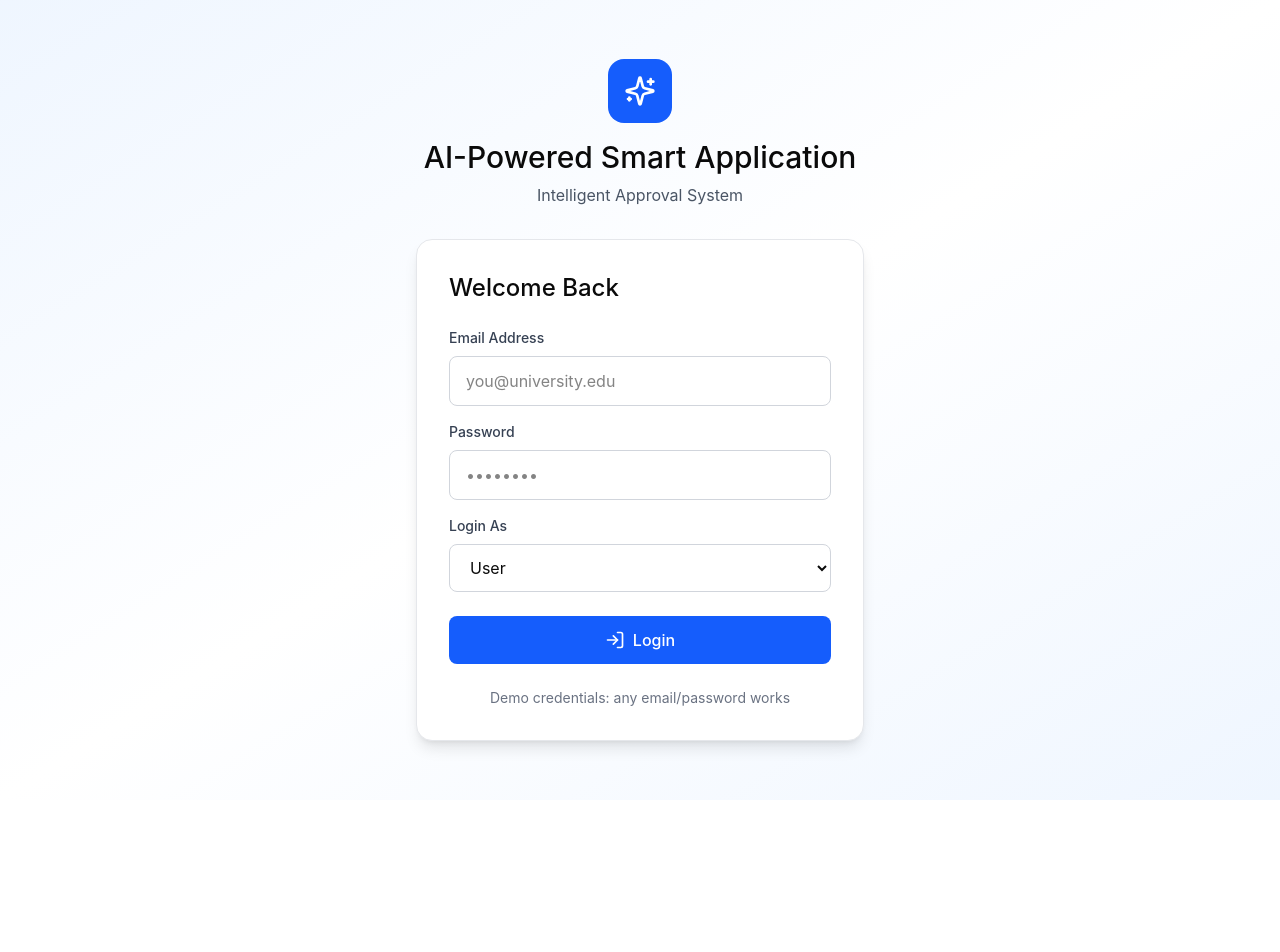
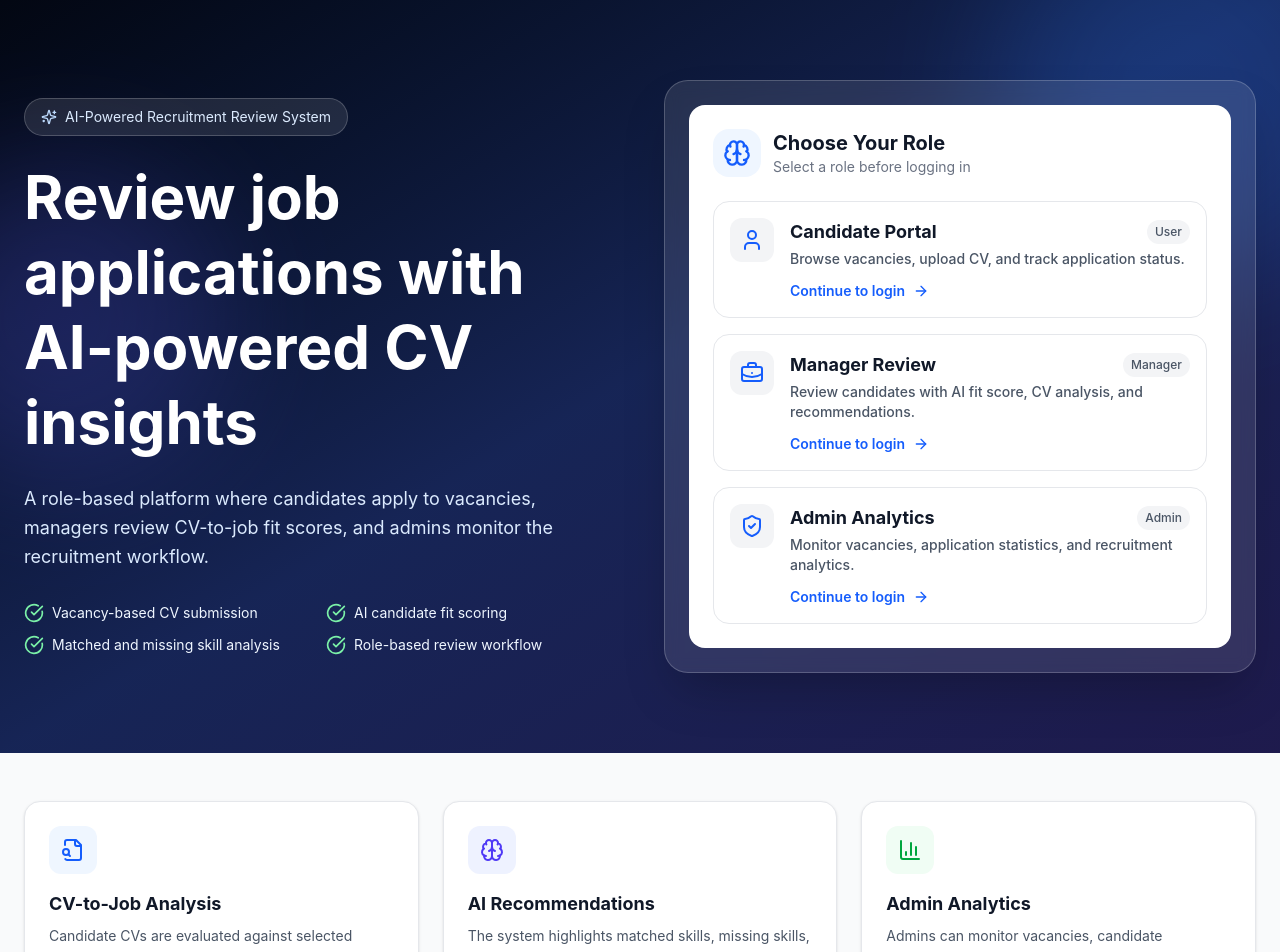
Before and after one commit to vahid2104/ai-smart-application-system, a React (Vite) app in the folder frontend/: page / in a window 1280 px wide. Shown: the top 952 px of the page. Before the commit the page ends 800 px from the top, so only its background shows below. Built offline with nearby package versions, Linux system fonts and the light colour scheme.

Commit message:
feat: add role-based login form flow

```diff
--- a/frontend/src/app/components/LoginPage.tsx
+++ b/frontend/src/app/components/LoginPage.tsx
@@ -1,87 +1,337 @@
 import { useState } from "react";
 import { useNavigate } from "react-router";
-import { LogIn, Sparkles } from "lucide-react";
+import {
+  Brain,
+  User,
+  BriefcaseBusiness,
+  ShieldCheck,
+  Sparkles,
+  ArrowRight,
+  CheckCircle,
+  BarChart3,
+  FileSearch,
+  Mail,
+  Lock,
+  ArrowLeft,
+} from "lucide-react";
+
+type RoleType = "candidate" | "manager" | "admin";
+
+type RoleCard = {
+  id: RoleType;
+  title: string;
+  description: string;
+  icon: React.ElementType;
+  buttonText: string;
+  route: string;
+  badge: string;
+  demoEmail: string;
+};
 
 export default function LoginPage() {
   const navigate = useNavigate();
-  const [email, setEmail] = useState("");
-  const [password, setPassword] = useState("");
-  const [role, setRole] = useState("user");
+  const [selectedRole, setSelectedRole] = useState<RoleCard | null>(null);
+  const [formData, setFormData] = useState({
+    email: "",
+    password: "",
+  });
 
-  const handleLogin = (e: React.FormEvent) => {
-    e.preventDefault();
-    // Simulate login and redirect based on role
-    if (role === "user") navigate("/user");
-    else if (role === "manager") navigate("/manager");
-    else if (role === "admin") navigate("/admin");
+  const roleCards: RoleCard[] = [
+    {
+      id: "candidate",
+      title: "Candidate Portal",
+      description: "Browse vacancies, upload CV, and track application status.",
+      icon: User,
+      buttonText: "Login as Candidate",
+      route: "/user",
+      badge: "User",
+      demoEmail: "candidate@example.com",
+    },
+    {
+      id: "manager",
+      title: "Manager Review",
+      description:
+        "Review candidates with AI fit score, CV analysis, and recommendations.",
+      icon: BriefcaseBusiness,
+      buttonText: "Login as Manager",
+      route: "/manager",
+      badge: "Manager",
+      demoEmail: "manager@example.com",
+    },
+    {
+      id: "admin",
+      title: "Admin Analytics",
+      description:
+        "Monitor vacancies, application statistics, and recruitment analytics.",
+      icon: ShieldCheck,
+      buttonText: "Login as Admin",
+      route: "/admin",
+      badge: "Admin",
+      demoEmail: "admin@example.com",
+    },
+  ];
+
+  const features = [
+    "Vacancy-based CV submission",
+    "AI candidate fit scoring",
+    "Matched and missing skill analysis",
+    "Role-based review workflow",
+  ];
+
+  const handleRoleSelect = (role: RoleCard) => {
+    setSelectedRole(role);
+    setFormData({
+      email: role.demoEmail,
+      password: "password123",
+    });
+  };
+
+  const handleChange = (event: React.ChangeEvent<HTMLInputElement>) => {
+    const { name, value } = event.target;
+
+    setFormData((prev) => ({
+      ...prev,
+      [name]: value,
+    }));
+  };
+
+  const handleLogin = (event: React.FormEvent<HTMLFormElement>) => {
+    event.preventDefault();
+
+    if (!selectedRole) return;
+
+    navigate(selectedRole.route);
   };
 
   return (
-    <div className="min-h-screen bg-gradient-to-br from-blue-50 via-white to-blue-50 flex items-center justify-center p-4">
-      <div className="w-full max-w-md">
-        <div className="text-center mb-8">
-          <div className="inline-flex items-center justify-center w-16 h-16 bg-blue-600 rounded-2xl mb-4">
-            <Sparkles className="w-8 h-8 text-white" />
-          </div>
-          <h1 className="text-3xl mb-2">AI-Powered Smart Application</h1>
-          <p className="text-gray-600">Intelligent Approval System</p>
+    <div className="min-h-screen bg-gray-50">
+      <section className="relative overflow-hidden bg-gradient-to-br from-gray-950 via-blue-950 to-indigo-950 text-white">
+        <div className="absolute inset-0 opacity-20">
+          <div className="absolute -top-24 -right-24 w-96 h-96 bg-blue-500 rounded-full blur-3xl" />
+          <div className="absolute top-40 -left-24 w-80 h-80 bg-indigo-500 rounded-full blur-3xl" />
         </div>
 
-        <div className="bg-white rounded-2xl shadow-lg border border-gray-200 p-8">
-          <h2 className="text-2xl mb-6">Welcome Back</h2>
+        <div className="relative max-w-7xl mx-auto px-6 py-16 lg:py-20">
+          <div className="grid lg:grid-cols-2 gap-12 items-center">
+            <div>
+              <div className="inline-flex items-center gap-2 bg-white/10 border border-white/20 rounded-full px-4 py-2 mb-6">
+                <Sparkles className="w-4 h-4 text-blue-200" />
+                <span className="text-sm text-blue-100">
+                  AI-Powered Recruitment Review System
+                </span>
+              </div>
 
-          <form onSubmit={handleLogin} className="space-y-4">
-            <div>
-              <label className="block text-sm mb-2 text-gray-700">Email Address</label>
-              <input
-                type="email"
-                value={email}
-                onChange={(e) => setEmail(e.target.value)}
-                className="w-full px-4 py-3 rounded-lg border border-gray-300 focus:outline-none focus:ring-2 focus:ring-blue-500 focus:border-transparent"
-                placeholder="you@university.edu"
-                required
-              />
+              <h1 className="text-4xl lg:text-6xl font-bold leading-tight">
+                Review job applications with AI-powered CV insights
+              </h1>
+
+              <p className="text-blue-100 text-lg mt-6 max-w-xl leading-relaxed">
+                A role-based platform where candidates apply to vacancies,
+                managers review CV-to-job fit scores, and admins monitor the
+                recruitment workflow.
+              </p>
+
+              <div className="grid sm:grid-cols-2 gap-3 mt-8">
+                {features.map((feature) => (
+                  <div key={feature} className="flex items-center gap-2">
+                    <CheckCircle className="w-5 h-5 text-green-300" />
+                    <span className="text-sm text-blue-50">{feature}</span>
+                  </div>
+                ))}
+              </div>
+            </div>
+
+            <div className="bg-white/10 backdrop-blur border border-white/20 rounded-3xl p-6 shadow-2xl">
+              <div className="bg-white text-gray-900 rounded-2xl p-6">
+                {!selectedRole ? (
+                  <>
+                    <div className="flex items-center gap-3 mb-6">
+                      <div className="w-12 h-12 bg-blue-50 rounded-2xl flex items-center justify-center">
+                        <Brain className="w-7 h-7 text-blue-600" />
                       </div>
 
                       <div>
-              <label className="block text-sm mb-2 text-gray-700">Password</label>
-              <input
-                type="password"
-                value={password}
-                onChange={(e) => setPassword(e.target.value)}
-                className="w-full px-4 py-3 rounded-lg border border-gray-300 focus:outline-none focus:ring-2 focus:ring-blue-500 focus:border-transparent"
-                placeholder="••••••••"
-                required
-              />
+                        <h2 className="text-xl font-bold">
+                          Choose Your Role
+                        </h2>
+                        <p className="text-sm text-gray-500">
+                          Select a role before logging in
+                        </p>
+                      </div>
+                    </div>
+
+                    <div className="space-y-4">
+                      {roleCards.map((role) => {
+                        const Icon = role.icon;
+
+                        return (
+                          <button
+                            key={role.id}
+                            onClick={() => handleRoleSelect(role)}
+                            className="w-full text-left border border-gray-200 rounded-2xl p-4 hover:border-blue-300 hover:bg-blue-50 transition-colors group"
+                          >
+                            <div className="flex items-start gap-4">
+                              <div className="w-11 h-11 bg-gray-100 group-hover:bg-white rounded-xl flex items-center justify-center">
+                                <Icon className="w-6 h-6 text-blue-600" />
+                              </div>
+
+                              <div className="flex-1">
+                                <div className="flex items-center justify-between gap-3">
+                                  <h3 className="font-bold text-gray-900">
+                                    {role.title}
+                                  </h3>
+
+                                  <span className="text-xs bg-gray-100 text-gray-600 px-2 py-1 rounded-full">
+                                    {role.badge}
+                                  </span>
+                                </div>
+
+                                <p className="text-sm text-gray-600 mt-1">
+                                  {role.description}
+                                </p>
+
+                                <div className="flex items-center gap-2 mt-3 text-blue-600 text-sm font-semibold">
+                                  Continue to login
+                                  <ArrowRight className="w-4 h-4" />
+                                </div>
+                              </div>
+                            </div>
+                          </button>
+                        );
+                      })}
+                    </div>
+                  </>
+                ) : (
+                  <>
+                    <button
+                      onClick={() => setSelectedRole(null)}
+                      className="flex items-center gap-2 text-gray-500 hover:text-gray-900 text-sm mb-6"
+                    >
+                      <ArrowLeft className="w-4 h-4" />
+                      Change role
+                    </button>
+
+                    <div className="flex items-center gap-3 mb-6">
+                      <div className="w-12 h-12 bg-blue-50 rounded-2xl flex items-center justify-center">
+                        <selectedRole.icon className="w-7 h-7 text-blue-600" />
                       </div>
 
                       <div>
-              <label className="block text-sm mb-2 text-gray-700">Login As</label>
-              <select
-                value={role}
-                onChange={(e) => setRole(e.target.value)}
-                className="w-full px-4 py-3 rounded-lg border border-gray-300 focus:outline-none focus:ring-2 focus:ring-blue-500 focus:border-transparent"
-              >
-                <option value="user">User</option>
-                <option value="manager">Manager</option>
-                <option value="admin">Admin</option>
-              </select>
+                        <h2 className="text-xl font-bold">
+                          {selectedRole.title}
+                        </h2>
+                        <p className="text-sm text-gray-500">
+                          Login with email and password
+                        </p>
+                      </div>
+                    </div>
+
+                    <form onSubmit={handleLogin} className="space-y-5">
+                      <div>
+                        <label className="block text-sm font-semibold text-gray-800 mb-2">
+                          Email
+                        </label>
+
+                        <div className="relative">
+                          <Mail className="w-5 h-5 text-gray-400 absolute left-4 top-1/2 -translate-y-1/2" />
+                          <input
+                            type="email"
+                            name="email"
+                            value={formData.email}
+                            onChange={handleChange}
+                            required
+                            placeholder="Enter your email"
+                            className="w-full border border-gray-300 rounded-xl pl-12 pr-4 py-3 focus:outline-none focus:ring-2 focus:ring-blue-500"
+                          />
+                        </div>
+                      </div>
+
+                      <div>
+                        <label className="block text-sm font-semibold text-gray-800 mb-2">
+                          Password
+                        </label>
+
+                        <div className="relative">
+                          <Lock className="w-5 h-5 text-gray-400 absolute left-4 top-1/2 -translate-y-1/2" />
+                          <input
+                            type="password"
+                            name="password"
+                            value={formData.password}
+                            onChange={handleChange}
+                            required
+                            placeholder="Enter your password"
+                            className="w-full border border-gray-300 rounded-xl pl-12 pr-4 py-3 focus:outline-none focus:ring-2 focus:ring-blue-500"
+                          />
+                        </div>
+                      </div>
+
+                      <div className="bg-blue-50 border border-blue-200 rounded-xl p-4">
+                        <p className="text-sm text-blue-900 font-semibold">
+                          Demo credentials
+                        </p>
+                        <p className="text-sm text-blue-700 mt-1">
+                          Email: {selectedRole.demoEmail}
+                        </p>
+                        <p className="text-sm text-blue-700">
+                          Password: password123
+                        </p>
                       </div>
 
                       <button
                         type="submit"
-              className="w-full bg-blue-600 text-white py-3 rounded-lg hover:bg-blue-700 transition-colors flex items-center justify-center gap-2 mt-6"
+                        className="w-full bg-blue-600 text-white py-3 rounded-xl hover:bg-blue-700 transition-colors flex items-center justify-center gap-2 font-semibold"
                       >
-              <LogIn className="w-5 h-5" />
-              Login
+                        {selectedRole.buttonText}
+                        <ArrowRight className="w-5 h-5" />
                       </button>
                     </form>
+                  </>
+                )}
+              </div>
+            </div>
+          </div>
+        </div>
+      </section>
 
-          <p className="text-center text-sm text-gray-500 mt-6">
-            Demo credentials: any email/password works
+      <section className="max-w-7xl mx-auto px-6 py-12">
+        <div className="grid md:grid-cols-3 gap-6">
+          <div className="bg-white border border-gray-200 rounded-2xl p-6 shadow-sm">
+            <div className="w-12 h-12 bg-blue-50 rounded-xl flex items-center justify-center mb-4">
+              <FileSearch className="w-6 h-6 text-blue-600" />
+            </div>
+
+            <h3 className="font-bold text-gray-900 mb-2">CV-to-Job Analysis</h3>
+            <p className="text-sm text-gray-600 leading-relaxed">
+              Candidate CVs are evaluated against selected vacancy requirements
+              to produce a fit score and summary.
+            </p>
+          </div>
+
+          <div className="bg-white border border-gray-200 rounded-2xl p-6 shadow-sm">
+            <div className="w-12 h-12 bg-indigo-50 rounded-xl flex items-center justify-center mb-4">
+              <Brain className="w-6 h-6 text-indigo-600" />
+            </div>
+
+            <h3 className="font-bold text-gray-900 mb-2">AI Recommendations</h3>
+            <p className="text-sm text-gray-600 leading-relaxed">
+              The system highlights matched skills, missing skills, risk areas,
+              and suggests whether to approve or reject.
+            </p>
+          </div>
+
+          <div className="bg-white border border-gray-200 rounded-2xl p-6 shadow-sm">
+            <div className="w-12 h-12 bg-green-50 rounded-xl flex items-center justify-center mb-4">
+              <BarChart3 className="w-6 h-6 text-green-600" />
+            </div>
+
+            <h3 className="font-bold text-gray-900 mb-2">Admin Analytics</h3>
+            <p className="text-sm text-gray-600 leading-relaxed">
+              Admins can monitor vacancies, candidate decisions, average AI
+              scores, and recruitment workflow activity.
             </p>
           </div>
         </div>
+      </section>
     </div>
   );
 }
```
Lines whose indentation alone changed are shown as unchanged.
